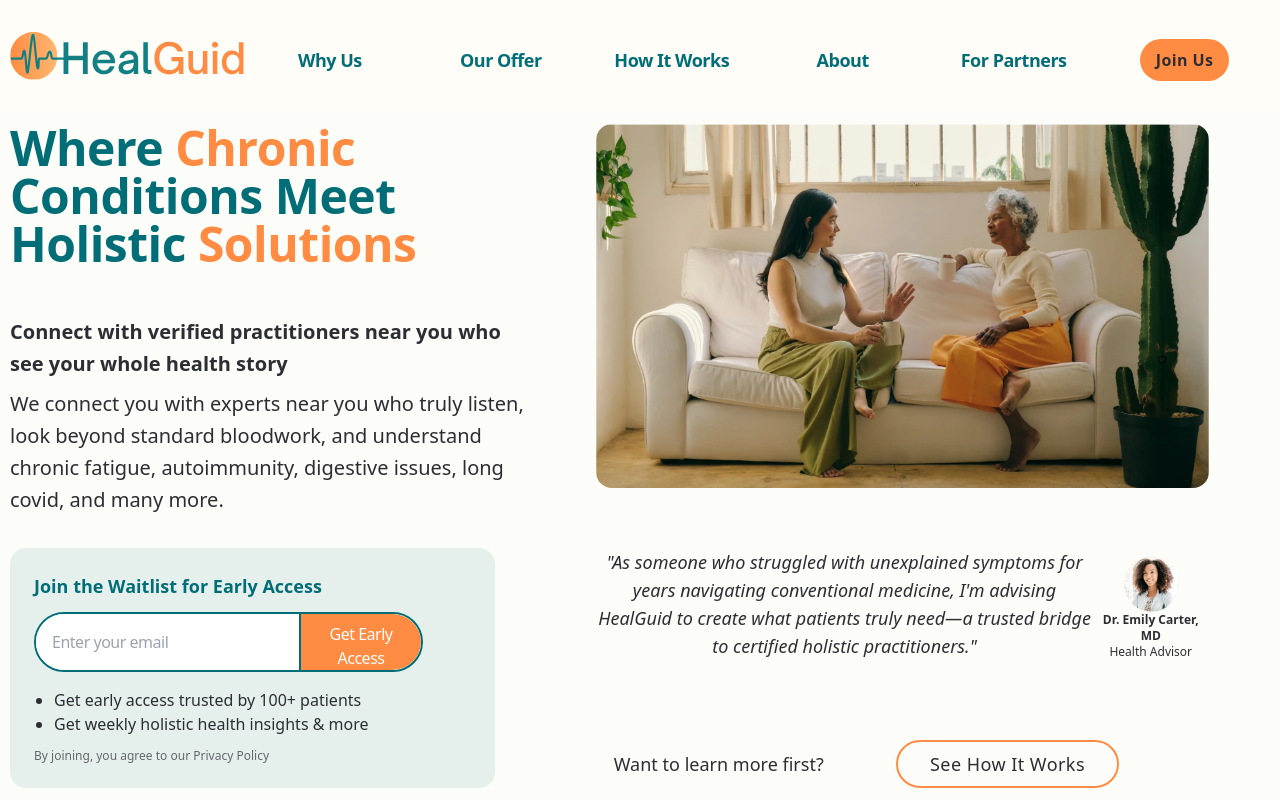
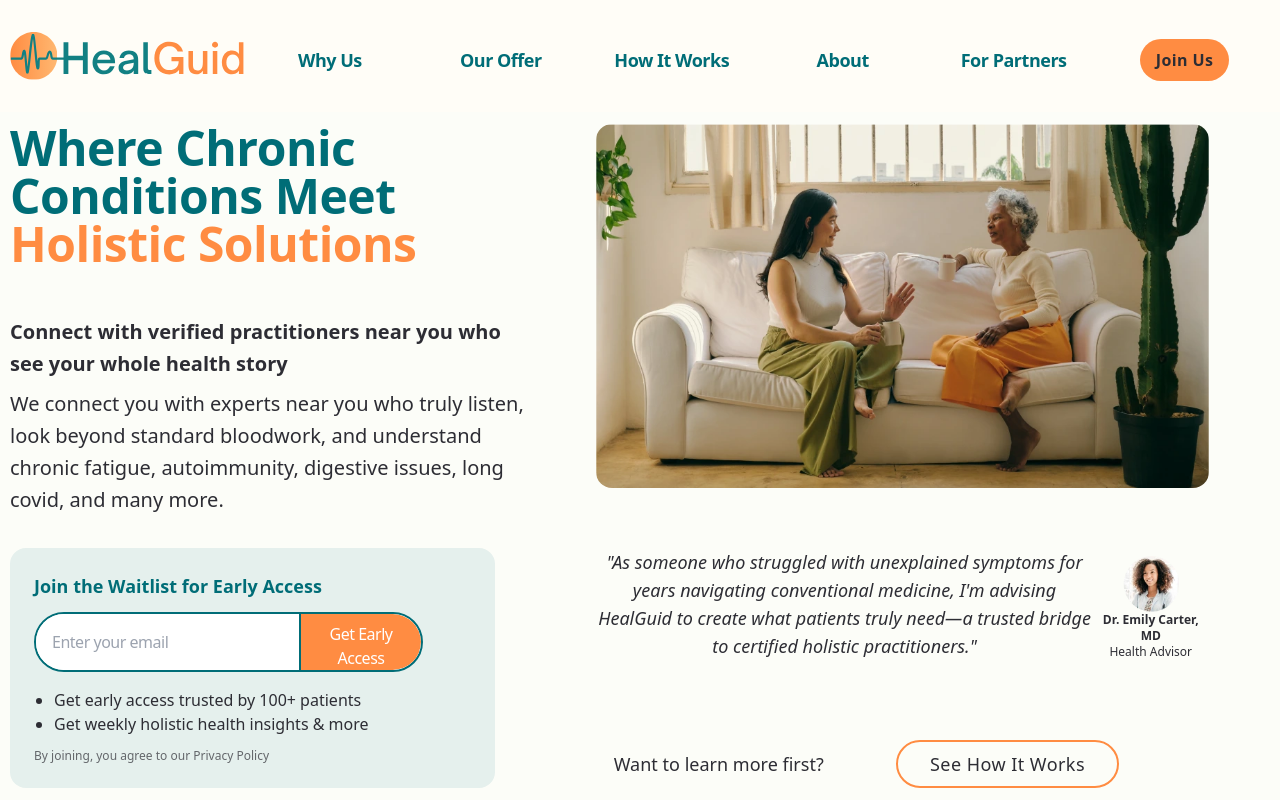
Before and after one commit to Danielvermel/helaguid-next, a Next.js app: page / in a window 1280 px wide. Shown: the top 800 px of the page. Built offline with nearby package versions, Linux system fonts and the light colour scheme.

Commit message:
fix: feedback changes

```diff
--- a/src/components/sections/Header.jsx
+++ b/src/components/sections/Header.jsx
@@ -134,6 +134,14 @@ const Header = ({ data, func }) => {
 
     return (
         <>
+        {/* --- SKIP LINK FOR KEYBOARD USERS --- */}
+    <a
+      href="#hero"
+      className="sr-only focus:not-sr-only absolute top-0 left-0 bg-white text-s1 p-2 z-50"
+    >
+      Skip to main content
+    </a>
+
             <header
                 className={clsx(
                     "fixed xs:bg-b13 top-0 left-0 z-10 w-full transition-all duration-500 max-lg:py-4 max-sm:py-0",
--- a/src/components/sections/Hero.jsx
+++ b/src/components/sections/Hero.jsx
@@ -87,7 +87,7 @@ const Hero = ({ data, func }) => {
         if (!data?.hero?.title) return null;
 
         const words = data.hero.title.split(" ");
-        const indicesToStyle = data.type.includes("client") ? [1, 5] : [0, 3];
+        const indicesToStyle = data.type.includes("client") ? [4, 5] : [0, 3];
 
         return words.map((word, index) => (
             <span key={index} className={indicesToStyle.includes(index) ? "text-s1" : ""}>
```
